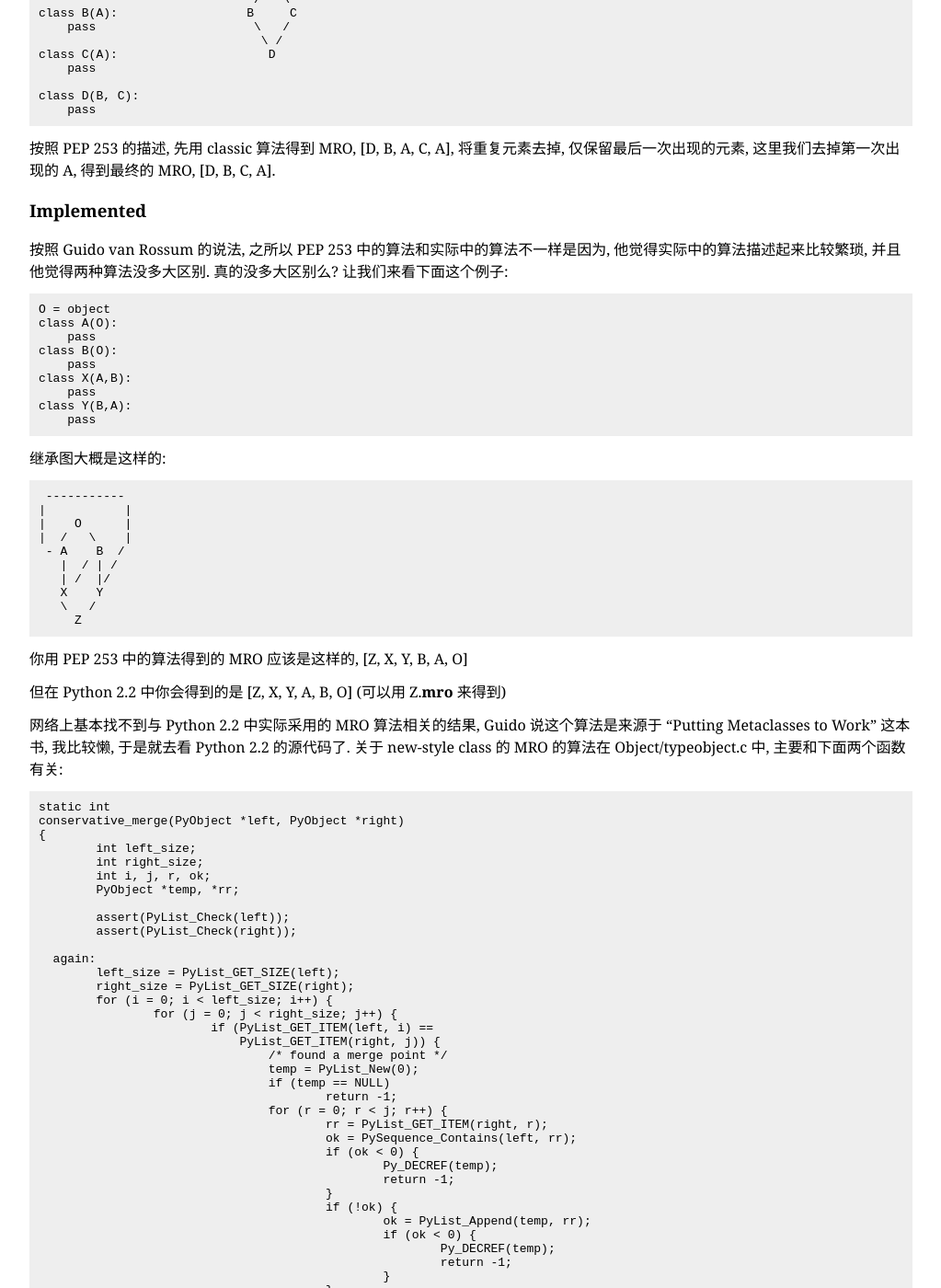
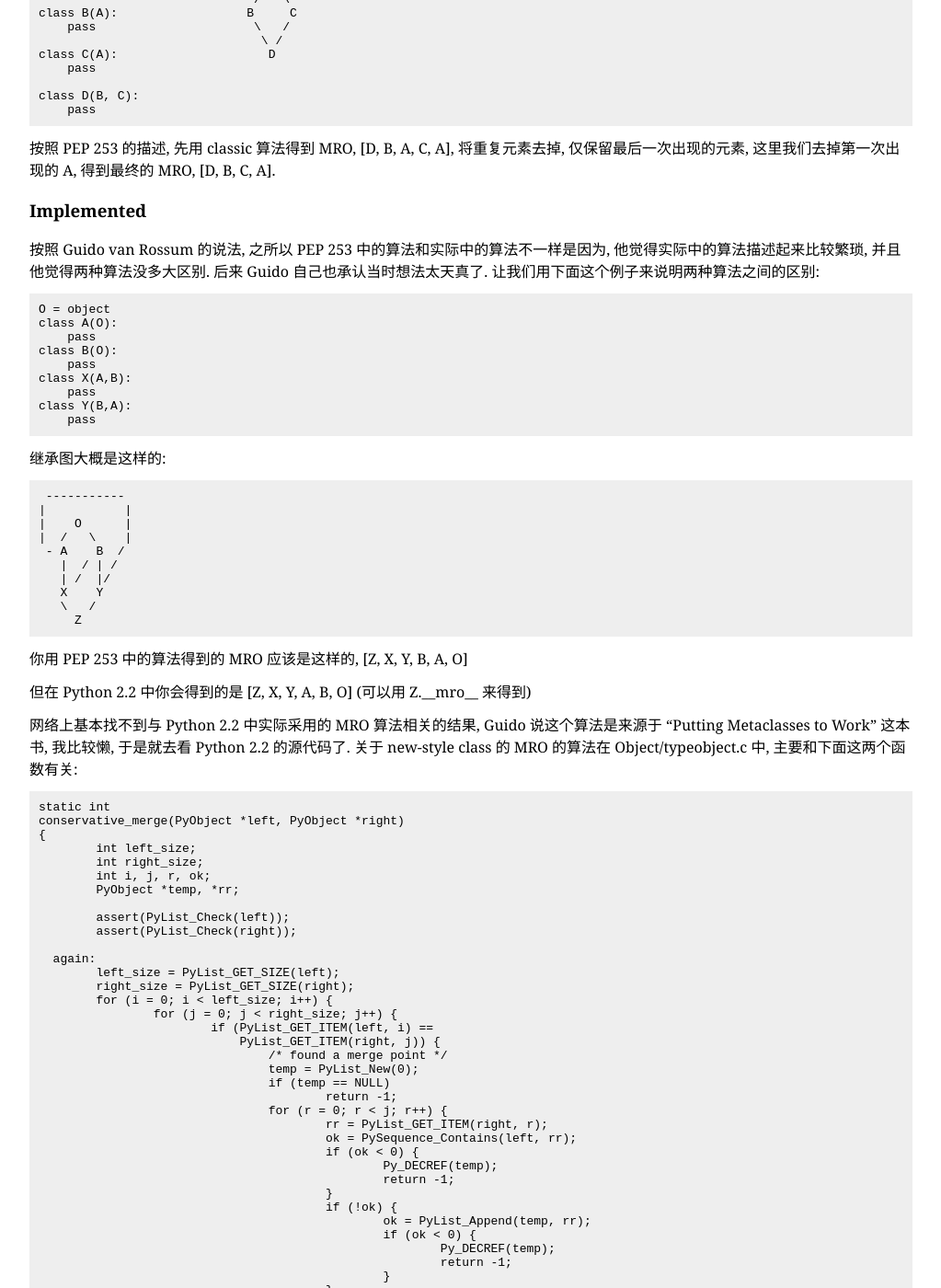
Before and after one commit to yoncise/yoncise.github.io, a Jekyll site: the page built from _posts/2013-08-27-Python-Method-Resolution-Order.md, in a window 1280 px wide and 1400 px high, scrolled down 996 px. Shown: the whole window at 92% size, without its empty margins (128-1151 px from the left). Built offline with Jekyll 4.4.1, drawn with Linux system fonts in a browser that asks for light colours; Markdown is read by kramdown in place of the engine named in the settings; comment, search, counter and statistics services are not loaded; some of the changed lines change nothing that is shown; some of the changed text lies outside the part shown.

Commit message:
typo fix

```diff
--- a/_posts/2013-08-27-Python-Method-Resolution-Order.md
+++ b/_posts/2013-08-27-Python-Method-Resolution-Order.md
@@ -59,7 +59,8 @@ PEP 253 中的算法也很简单, 就是先对继承图做 classic 算法得到
 ### Implemented
 
 按照 Guido van Rossum 的说法, 之所以 PEP 253 中的算法和实际中的算法不一样是因为,
-他觉得实际中的算法描述起来比较繁琐, 并且他觉得两种算法没多大区别. 真的没多大区别么? 让我们来看下面这个例子:
+他觉得实际中的算法描述起来比较繁琐, 并且他觉得两种算法没多大区别. 后来 Guido 自己也承认当时想法太天真了.
+让我们用下面这个例子来说明两种算法之间的区别:
 
     O = object
     class A(O):
@@ -86,11 +87,11 @@ PEP 253 中的算法也很简单, 就是先对继承图做 classic 算法得到
 
 你用 PEP 253 中的算法得到的 MRO 应该是这样的, [Z, X, Y, B, A, O]
 
-但在 Python 2.2 中你会得到的是 [Z, X, Y, A, B, O] (可以用 Z.__mro__ 来得到)
+但在 Python 2.2 中你会得到的是 [Z, X, Y, A, B, O] (可以用 Z.\__mro__ 来得到)
 
 网络上基本找不到与 Python 2.2 中实际采用的 MRO 算法相关的结果, Guido 说这个算法是来源于 "Putting Metaclasses to Work" 这本书,
 我比较懒, 于是就去看 Python 2.2 的源代码了. 关于 new-style class 的 MRO 的算法在 Object/typeobject.c 中,
-主要和下面两个函数有关:
+主要和下面这两个函数有关:
 
     static int
     conservative_merge(PyObject *left, PyObject *right)
@@ -180,7 +181,7 @@ PEP 253 中的算法也很简单, 就是先对继承图做 classic 算法得到
             return result;
     }
 
-C 代码看起来比较繁琐, 用 Python 来描述大概就是这样:
+C 代码看起来比较繁琐, 用 Python 来描述大概就是这样的:
 
     def conservative_merge(left, right):
         for i in range(0, len(left)):
@@ -213,9 +214,8 @@ C 代码看起来比较繁琐, 用 Python 来描述大概就是这样:
 
 1. 假设 MRO 使用 List 来表示
 2. 假设每个 Class object 有两个属性 bases 和 mro, 分别表示这个类直接继承的类的列表和这个类的 MRO.
-3. 我去除了所有的错误检查, 这样代码看起来比较简洁
 
-自己用这个算法试着计算下面这个列子的 MRO:
+你可以试着用这个算法计算下面这个例子里 Z 的 MRO:
 
     class A(object):
         pass
@@ -236,7 +236,7 @@ C 代码看起来比较繁琐, 用 Python 来描述大概就是这样:
     class Z(K1,K2,K3):
         pass
 
-Python 2.2 new-style 会给出的 MRO 是 [Z, K1, K3, A, K2, D, B, C, E, O]
+Python 2.2 给出的 MRO 是 [Z, K1, K3, A, K2, D, B, C, E, O]
 
 ## Python 2.3 new-style
 
```
